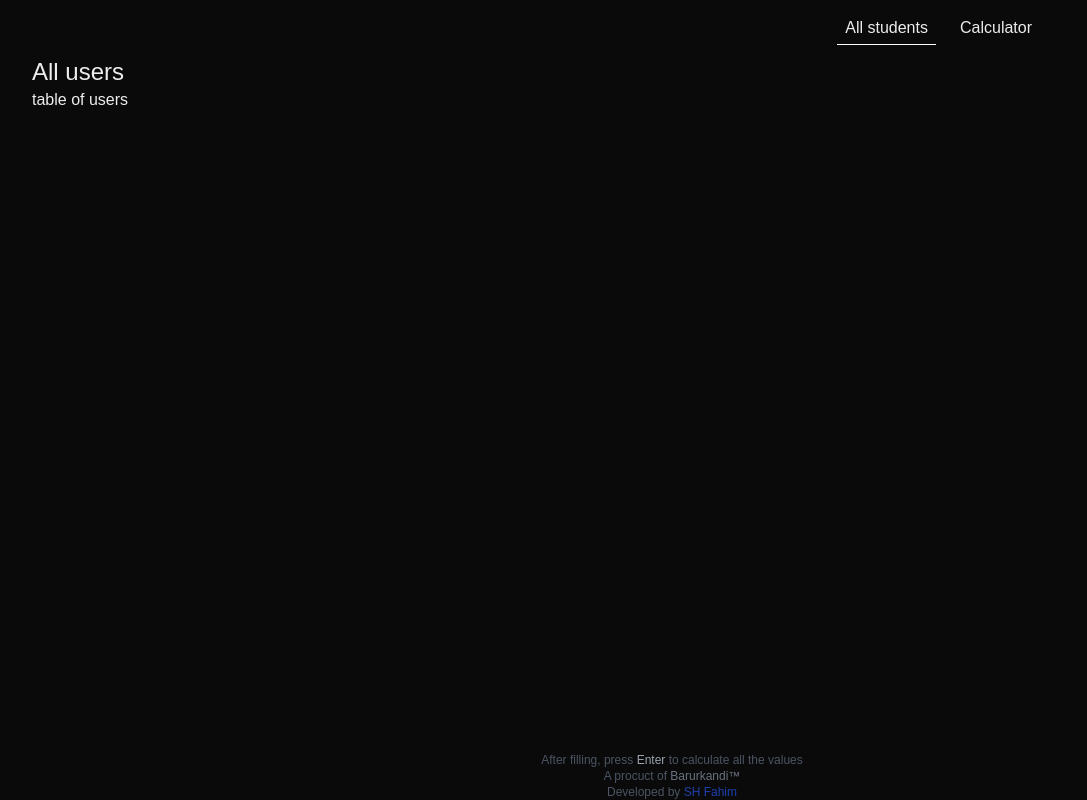
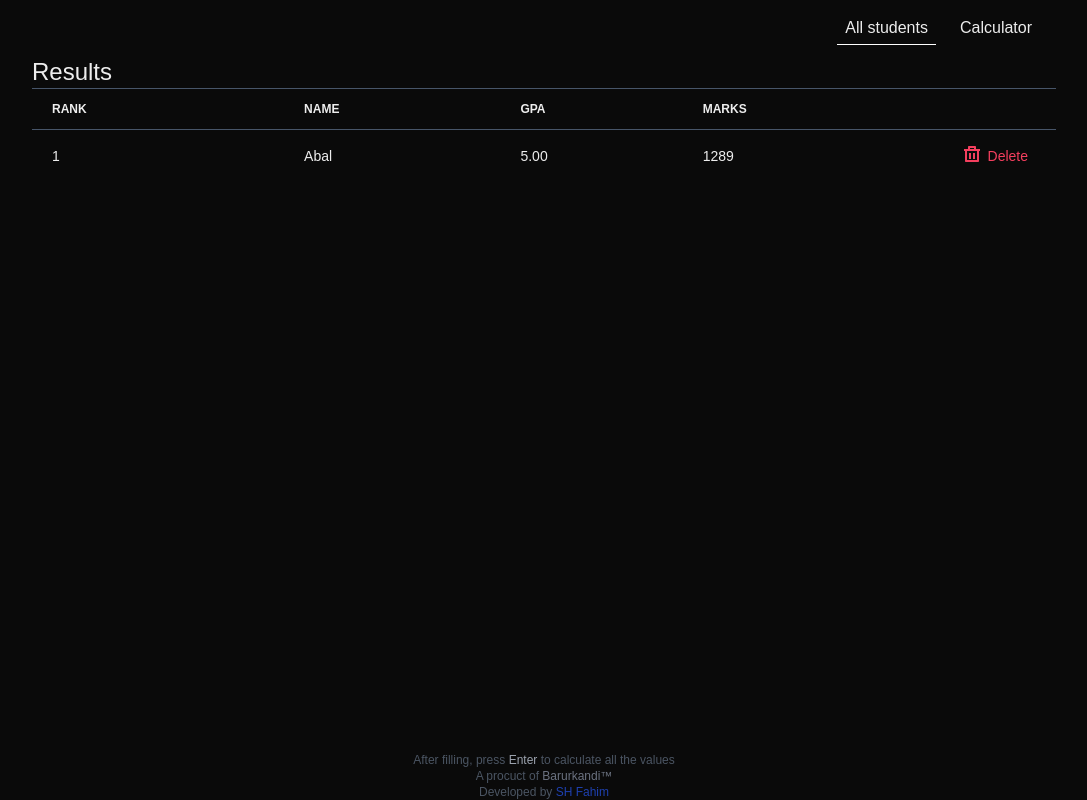
Before and after one commit to FAHIM-33/Result-maker, a Next.js app: page /all-users in a window 1280 px wide. Shown: the whole page, without its empty margins (96-1183 px from the left). Built offline with nearby package versions, Linux system fonts and the light colour scheme; no server answers; the database is empty.

Commit message:
table added

```diff
--- a/Database/actions/user.js
+++ b/Database/actions/user.js
@@ -7,7 +7,7 @@ const { default: Student } = require("../models/Student");
 // await new Student(formData).save()
 const addResult = async (studentData) => {
     // "use server"
-    console.log(studentData);
+    // console.log(studentData);
     try {
         // Connect to MongoDB
         await connectMongo();
@@ -16,17 +16,18 @@ const addResult = async (studentData) => {
         // Save the record to MongoDB
         await newStudent.save();
 
-        console.log("Student result saved successfully:", newStudent);
+        // console.log("Student result saved successfully:", newStudent);
     } catch (error) {
         console.error("Error saving student data:", error);
         throw new Error("Failed to save student data");
     }
 
 }
-// const getUsers = async () => {
-//     // await connectMongo()
-//     // const users = await Student.find()
-//     // return users
-// }
 
-export { addResult }
+const getResulets = async () => {
+    await connectMongo()
+    const students = Student.find()
+    return students
+}
+
+export { addResult, getResulets }
--- a/app/all-users/page.js
+++ b/app/all-users/page.js
@@ -3,7 +3,7 @@ import UserList from "../components/UserList";
 function allUsersPage(props) {
     return (
         <div>
-            <h1 className="text-2xl">All users</h1>
+            <h1 className="text-2xl">Results</h1>
             <UserList></UserList>
         </div>
     );
--- /dev/null
+++ b/app/components/ULTableItem.jsx
@@ -0,0 +1,34 @@
+import React from 'react';
+
+function ULTableItem(props) {
+    return (
+        <tr className="">
+            <td className="px-2 first:pl-5 last:pr-5 py-3 whitespace-nowrap">
+                1
+            </td>
+
+            <td className="px-2 first:pl-5 last:pr-5 py-3 whitespace-nowrap">
+                Abal
+            </td>
+            <td className="px-2 first:pl-5 last:pr-5 py-3 whitespace-nowrap">
+                5.00
+            </td>
+            <td className="px-2 first:pl-5 last:pr-5 py-3 whitespace-nowrap">
+                1289
+            </td>
+
+            <td className="px-2 first:pl-5 last:pr-5 py-3 whitespace-nowrap w-px">
+                <button
+                    className="dark:bg-slate-800 border-red-200 dark:border-slate-700 hover:border-red-400 dark:hover:border-slate-600 text-rose-500 flex px-2 py-1 rounded-md"
+                >
+                    <svg className="w-4 h-4 fill-current shrink-0" viewBox="0 0 16 16">
+                        <path d="M5 7h2v6H5V7zm4 0h2v6H9V7zm3-6v2h4v2h-1v10c0 .6-.4 1-1 1H2c-.6 0-1-.4-1-1V5H0V3h4V1c0-.6.4-1 1-1h6c.6 0 1 .4 1 1zM6 2v1h4V2H6zm7 3H3v9h10V5z" />
+                    </svg>
+                    <span className="ml-2">Delete</span>
+                </button>
+            </td>
+        </tr>
+    );
+}
+
+export default ULTableItem;
--- a/app/components/UserList.jsx
+++ b/app/components/UserList.jsx
@@ -1,12 +1,43 @@
 // import { getUsers } from "@/Database/actions/user";
 
+import { getResulets } from "@/Database/actions/user";
+import ULTableItem from "./ULTableItem";
+
 async function UserList(props) {
-    // const users = await getUsers()
-    // console.log(users)
+    const students = await getResulets()
+    console.log(students)
 
     return (
         <div>
-            table of users
+            <div className="overflow-x-auto">
+                <table className="table-auto w-full dark:text-slate-300 ">
+                    <thead className="text-xs font-semibold uppercase border-y border-slate-600">
+                        <tr>
+                            <th className="px-2 first:pl-5 last:pr-5 py-3 whitespace-nowrap">
+                                <div className="font-semibold text-left">Rank</div>
+                            </th>
+                            <th className="px-2 first:pl-5 last:pr-5 py-3 whitespace-nowrap">
+                                <div className="font-semibold text-left">Name</div>
+                            </th>
+                            <th className="px-2 first:pl-5 last:pr-5 py-3 whitespace-nowrap">
+                                <div className="font-semibold text-left">GPA</div>
+                            </th>
+
+                            <th className="px-2 first:pl-5 last:pr-5 py-3 whitespace-nowrap">
+                                <div className="font-semibold text-left">Marks</div>
+                            </th>
+
+                            <th className="px-2 first:pl-5 last:pr-5 py-3 whitespace-nowrap">
+                                <span className="sr-only">Menu</span>
+                            </th>
+                        </tr>
+                    </thead>
+
+                    <tbody className="text-sm divide-y divide-slate-200 dark:divide-slate-700">
+                        <ULTableItem />
+                    </tbody>
+                </table>
+            </div>
         </div>
     );
 }
--- a/app/layout.js
+++ b/app/layout.js
@@ -29,7 +29,7 @@ export default function RootLayout({ children }) {
         <main>
           {children}
         </main>
-        <footer className="text-gray-600 mt-20 fixed bottom-0 text-center text-xs container mx-auto">
+        <footer className="text-gray-600 mt-20 fixed bottom-0 text-center text-xs left-0 right-0">
           <p>
             After filling, press <span className="text-gray-400"> Enter</span> to calculate all the values
           </p>
```
